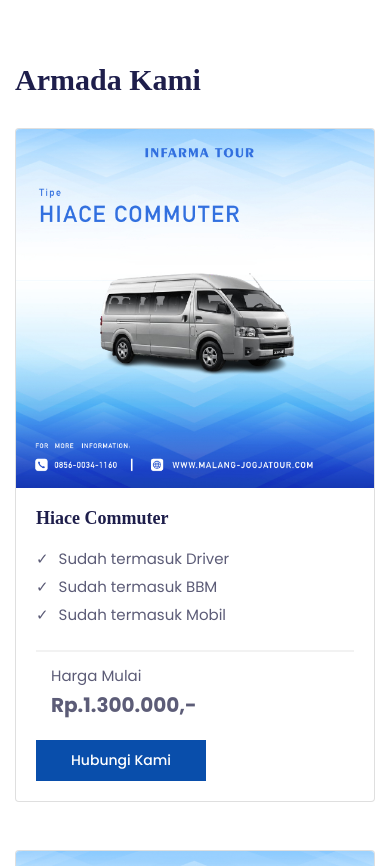
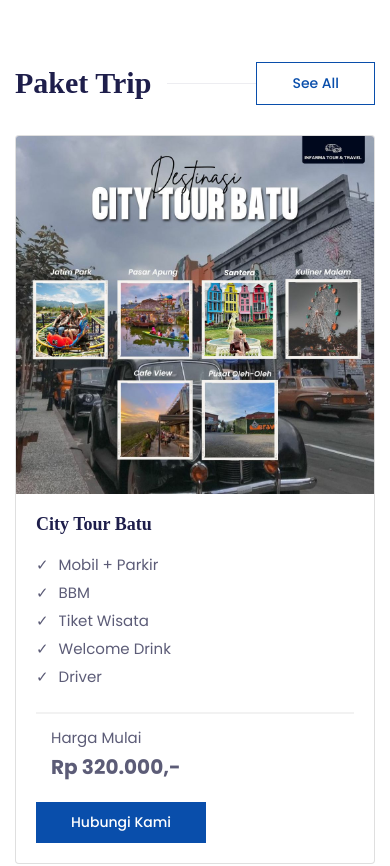
Before and after one commit to pagesujikit/infarma-tour.github.io, a website: page theme/index.html in a window 390 px wide. Shown: the part 3180-4046 px from the top of the page. Drawn offline with Linux system fonts and the light colour scheme; some packages are replaced by stand-ins of ours; a web font is replaced by a local one.

Commit message:
fix: content

```diff
--- a/theme/index.html
+++ b/theme/index.html
@@ -621,7 +621,6 @@
     </section>
     <!-- /about us -->
 
-    <!-- courses -->
     <section class="section-sm">
       <div class="container">
         <div class="row">
@@ -629,21 +628,20 @@
             <div
               class="d-flex align-items-center section-title justify-content-between"
             >
-              <h2 class="mb-0 text-nowrap mr-3">Armada Kami</h2>
-              <div
-                class="border-top w-100 border-primary d-none d-sm-block"
-              ></div>
-              <!-- <div>
+              <h2 class="mb-0 text-nowrap mr-3">Paket Trip</h2>
+              <div class="border-top w-100 border-primary d-sm-block"></div>
+              <div>
                 <a
                   href="courses.html"
-                  class="btn btn-sm btn-outline-primary ml-sm-3 d-none d-sm-block"
+                  class="btn btn-sm btn-outline-primary ml-sm-3 d-sm-block"
                   >see all</a
                 >
-              </div> -->
+              </div>
             </div>
           </div>
         </div>
-        <div id="armada-kami" class="row justify-content-center"></div>
+        <div id="trip-package" class="row justify-content-center"></div>
+
         <!-- <div class="row">
           <div class="col-12 text-center">
             <a
@@ -672,6 +670,7 @@
     </section>
     <!-- /cta -->
 
+    <!-- courses -->
     <section class="section-sm">
       <div class="container">
         <div class="row">
@@ -679,7 +678,7 @@
             <div
               class="d-flex align-items-center section-title justify-content-between"
             >
-              <h2 class="mb-0 text-nowrap mr-3">Paket Trip</h2>
+              <h2 class="mb-0 text-nowrap mr-3">Armada Kami</h2>
               <div
                 class="border-top w-100 border-primary d-none d-sm-block"
               ></div>
@@ -693,8 +692,7 @@
             </div>
           </div>
         </div>
-        <div id="trip-package" class="row justify-content-center"></div>
-
+        <div id="armada-kami" class="row justify-content-center"></div>
         <!-- <div class="row">
           <div class="col-12 text-center">
             <a
--- a/theme/js/script.js
+++ b/theme/js/script.js
@@ -17,10 +17,10 @@
   const SLUG_TUMPAK_SEWU = 'tumpak_sewu';
 
   // yogyakarta
-  const SLUG_PAKET_A = 'paket_a';
-  const SLUG_PAKET_B = 'paket_b';
-  const SLUG_PAKET_C = 'paket_c';
-  const SLUG_PAKET_D = 'paket_d';
+  const SLUG_PAKET_A = 'yogyakarta_paket_a';
+  const SLUG_PAKET_B = 'yogyakarta_paket_b';
+  const SLUG_PAKET_C = 'yogyakarta_paket_c';
+  const SLUG_PAKET_D = 'yogyakarta_paket_d';
 
   // Preloader js
   $(window).on('load', function () {
@@ -238,6 +238,16 @@
         price: 'Rp.2.500.000,-',
         contact,
         keterangan: [...keterangan]
+      },
+      {
+        image: 'images/car-catalog/bus.jpg',
+        carType: {
+          brandName: 'Bus',
+          factoryName: ''
+        },
+        price: 'Rp.2.000.000,-',
+        contact,
+        keterangan: [...keterangan]
       }
     ];
 
@@ -313,32 +323,38 @@
           {
             name: SLUG_CITY_TOUR_BATU,
             price: 'Rp 320.000,-',
-            benefits: [...benefits]
+            benefits: [...benefits],
+            city: 'Malang'
           },
           {
             name: SLUG_CITY_TOUR_MALANG,
             price: 'Rp 320.000,-',
-            benefits: [...benefits]
+            benefits: [...benefits],
+            city: 'Malang'
           },
           {
             name: SLUG_GUNUNG_BROMO,
             price: 'Rp 250.000,-',
-            benefits: ['Jeep', ...benefits]
+            benefits: ['Jeep', ...benefits],
+            city: 'Malang'
           },
           {
             name: SLUG_PANTAI_3_WARNA,
             price: 'Rp 225.000,-',
-            benefits: ['Guide', 'Alat Snorkling', ...benefits]
+            benefits: ['Guide', 'Alat Snorkling', ...benefits],
+            city: 'Malang'
           },
           {
             name: SLUG_PANTAI_MALANG_SELATAN,
             price: 'Rp 225.000,-',
-            benefits: ['Kursi dan Meja Portable', ...benefits]
+            benefits: ['Kursi dan Meja Portable', ...benefits],
+            city: 'Malang'
           },
           {
             name: SLUG_TUMPAK_SEWU,
             price: 'Rp 225.000,-',
-            benefits: ['Guide', 'Dokumentasi by IPhone', ...benefits]
+            benefits: ['Guide', 'Dokumentasi by IPhone', ...benefits],
+            city: 'Malang'
           }
         ],
         keterangan: [
@@ -365,53 +381,62 @@
           {
             name: SLUG_PAKET_A,
             price: 'Rp 399.000,-',
-            benefits: ['Jeep', ...benefits]
+            benefits: ['Jeep', ...benefits],
+            city: 'Yogyakarta'
           },
           {
             name: SLUG_PAKET_B,
             price: 'Rp 299.000,-',
-            benefits: [...benefits]
+            benefits: [...benefits],
+            city: 'Yogyakarta'
           },
           {
             name: SLUG_PAKET_C,
             price: 'Rp 299.000,-',
-            benefits: [...benefits]
+            benefits: [...benefits],
+            city: 'Yogyakarta'
           },
           {
             name: SLUG_PAKET_D,
             price: 'Rp 399.000,-',
-            benefits: ['Jeep', ...benefits]
+            benefits: ['Jeep', ...benefits],
+            city: 'Yogyakarta'
           }
         ],
         keterangan: [SLUG_PAKET_A, SLUG_PAKET_B, SLUG_PAKET_C, SLUG_PAKET_D]
       }
     ];
 
-    for (let index = 0; index < data.length; index++) {
-      const encodedString = encodeURIComponent(JSON.stringify(data[index]));
+    const tripShownByHomeScreen = [
+      ...data[0].destination,
+      ...data[1].destination
+    ];
+
+    for (let index = 0; index < tripShownByHomeScreen.length; index++) {
+      const item = tripShownByHomeScreen[index];
 
       $('#trip-package').append(`
     <div class="col-lg-4 col-sm-6 mb-5">
       <div class="card">
       <img
         loading="lazy"
-				  src="${data[index].image}"
+        src="images/trip/${item.city.toLowerCase()}/${item.name}/1.jpeg"
         alt="img"
         class="card-img-top"
         style="width: auto"
       />
       <div class="card-body">
-				  <h4 class="card-title">${data[index].carType.brandName}</h4>
+        <h4 class="card-title">${capitalizeFirstLetter(
+          item.name.replace(/\_/gi, ' ')
+        )}</h4>
         <p class="card-text" style="margin-bottom: 20px">
-				  ${data[index].keterangan
+        ${item.benefits
           .map(
             item => `
           <a class="link">
           <div class="text-left" style="display: flex; padding-bottom: 10px">
             <a style="margin-right:10px">✓</a>
-						  <a style="word-break: keep-all">${capitalizeFirstLetter(
-                item.replace(/\_/gi, ' ')
-              )}</a>
+            <a style="word-break: keep-all">${item}</a>
           </div>
           </a>
         `
@@ -420,9 +445,13 @@
         </p>
         <div style="border: 1px solid #f2f2f2">
         </div>
-          <div style="margin-top: 10px">
-				    <a id="lihat-paket-trip" class="btn btn-primary btn-sm btn-block" target="_blank" href="trip-package-list.html?tripPackagesData=${encodedString}">Lihat Paket</a>
+        <div class="col" style="margin-top: 10px">
+        <p style="">Harga Mulai</p>
+        <p style="font-size: 20px; font-weight: bold; margin-top: -20px;"
+          >${item.price}
+        </p>
         </div>
+        <a id="lihat-paket-trip" class="btn btn-primary btn-sm" target="_blank" href="https://api.whatsapp.com/send/?phone=6285600341160&text=Halo+Infarma+Tour&type=phone_number&app_absent=0">Hubungi kami</a>
       </div>
       </div>
     </div>
```
Also changed, not shown: theme/about.html (+1 -1 lines), theme/contact.html (+12 -3 lines), theme/images/car-catalog/artboard.jpg (deleted), theme/images/car-catalog/bus.jpg (added), theme/images/favicon.png, theme/images/trip/yogyakarta/yogyakarta_paket_a/1.jpeg (renamed from theme/images/trip/yogyakarta/paket_a/1.jpeg), theme/images/trip/yogyakarta/yogyakarta_paket_b/1.jpeg (renamed from theme/images/trip/yogyakarta/paket_b/1.jpeg), theme/images/trip/yogyakarta/yogyakarta_paket_c/1.jpeg (renamed from theme/images/trip/yogyakarta/paket_c/1.jpeg), theme/images/trip/yogyakarta/yogyakarta_paket_d/1.jpeg (renamed from theme/images/trip/yogyakarta/paket_d/1.jpeg). Lines whose indentation alone changed are shown as unchanged.
